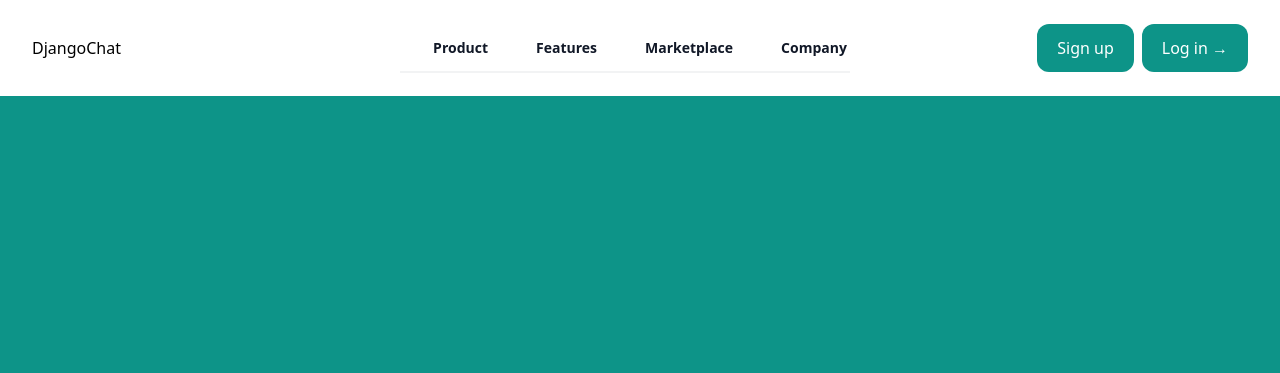
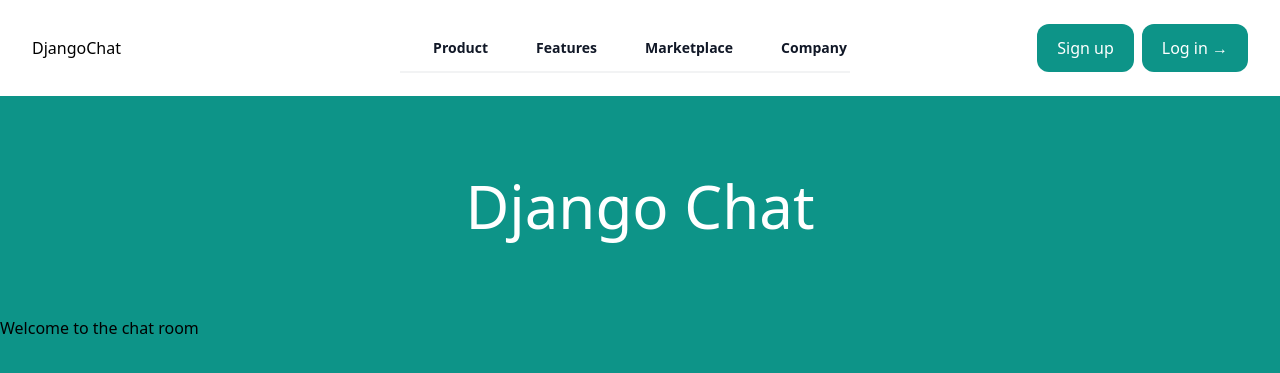
Before and after one commit to devyanshiiii21/chatapp, a Django app: page /chat/ in a window 1280 px wide. Shown: the top 373 px of the page. Run offline with Django 4.2, Linux system fonts and the light colour scheme; some libraries are stand-ins or nearby versions.

Commit message:
minor changes

```diff
--- a/chat/templates/chat/index.html
+++ b/chat/templates/chat/index.html
@@ -1,11 +1,5 @@
-<!DOCTYPE html>
-<html lang="en">
-<head>
-    <meta charset="UTF-8">
-    <meta name="viewport" content="width=device-width, initial-scale=1.0">
-    <title>DjangoChat</title>
-</head>
-<body>
-    <p>Hey guys, aj hum chat app bnaege</p>
-</body>
-</html>
+{% extends 'chat/layout.html' %}
+
+{% block body %}
+<h1>Welcome to the chat room</h1><br/>
+{% endblock %}
--- a/chat/templates/chat/layout.html
+++ b/chat/templates/chat/layout.html
@@ -27,20 +27,9 @@
           Product
         </button>
 
-        <!--
-          'Product' flyout menu, show/hide based on flyout menu state.
-
-          Entering: "transition ease-out duration-200"
-            From: "opacity-0 translate-y-1"
-            To: "opacity-100 translate-y-0"
-          Leaving: "transition ease-in duration-150"
-            From: "opacity-100 translate-y-0"
-            To: "opacity-0 translate-y-1"
-        -->
         <div class="absolute -left-8 top-full z-10 mt-3 w-screen max-w-md overflow-hidden rounded-3xl bg-white shadow-lg ring-1 ring-gray-900/5">
-
         </div>
-      </div>
+    </div>
 
       <a href="#" class="text-sm font-semibold leading-6 text-gray-900">Features</a>
       <a href="#" class="text-sm font-semibold leading-6 text-gray-900">Marketplace</a>
@@ -106,7 +95,15 @@
       </div>
     </div>
   </div>
+
 </header>
+
+<div class="text-center p-20">
+    <h1 class="lg:text-6xl text-white">Django Chat</h1>
+</div>
+
+{% block body %}
+{% endblock %}
 
 </body>
 </html>
--- a/chat/views.py
+++ b/chat/views.py
@@ -1,4 +1,4 @@
 from django.shortcuts import render
 
 def index(request):
-    return render(request, 'chat/layout.html')
+    return render(request, 'chat/index.html')
```
